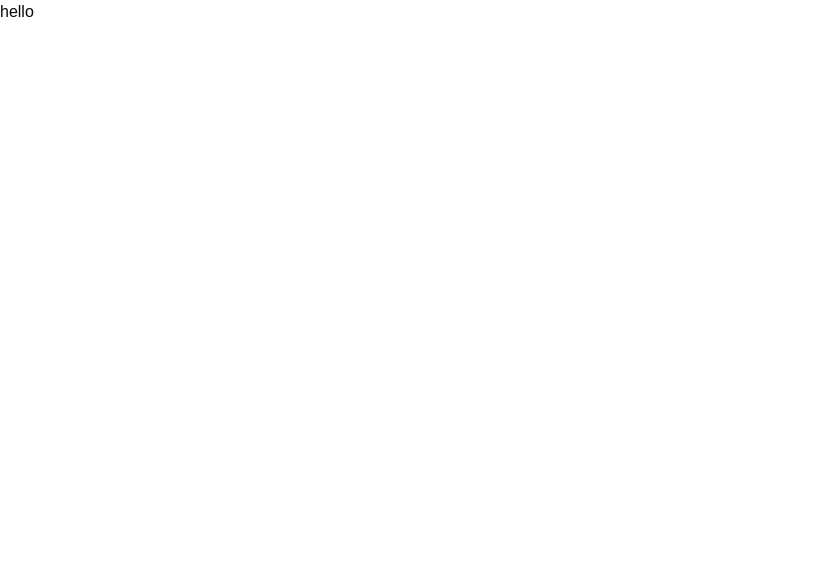
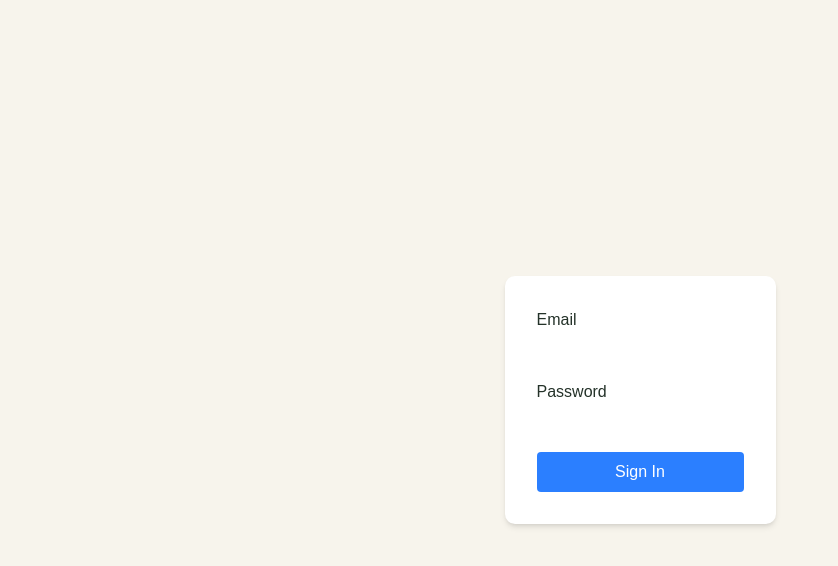
Before and after one commit to AhmedHesham303/aklnysa7-learning, a React (Vite) app: page / in a window 1280 px wide. Shown: the top 566 px of the page, without its empty margins (0-838 px from the left). Built offline with nearby package versions, Linux system fonts and the light colour scheme.

Commit message:
chore : initial color system design

```diff
--- a/src/index.css
+++ b/src/index.css
@@ -7,7 +7,7 @@
 
 @theme inline {
   --font-heading: var(--font-sans);
-    --font-sans: 'Inter Variable', sans-serif;
+  --font-sans: "Inter Variable", sans-serif;
   --color-sidebar-ring: var(--sidebar-ring);
   --color-sidebar-border: var(--sidebar-border);
   --color-sidebar-accent-foreground: var(--sidebar-accent-foreground);
@@ -39,6 +39,7 @@
   --color-card: var(--card);
   --color-foreground: var(--foreground);
   --color-background: var(--background);
+  --color-secondary-background: var(--secondary-background);
   --radius-sm: calc(var(--radius) * 0.6);
   --radius-md: calc(var(--radius) * 0.8);
   --radius-lg: var(--radius);
@@ -49,13 +50,21 @@
 }
 
 :root {
-    --background: oklch(1 0 0);
-    --foreground: oklch(0.145 0 0);
-    --card: oklch(1 0 0);
-    --card-foreground: oklch(0.145 0 0);
-    --popover: oklch(1 0 0);
-    --popover-foreground: oklch(0.145 0 0);
-    --primary: oklch(0.205 0 0);
+  --green-100: oklch(0.556 0.245 122.325);
+  --green-200: oklch(0.556 0.245 122.325);
+  --green-300: oklch(0.556 0.245 122.325);
+  --green-400: oklch(0.556 0.245 122.325);
+  --green-700: oklch(0.3 0.024 155);
+  --white-200: #f7f4ec;
+  --background: var(--white-200);
+  --foreground: var(--green-700);
+  --secondary-background: var(--white-200);
+  --foreground: var(--green-700);
+  --card: var(--white-200);
+  --card-foreground: var(--green-700);
+  --popover: var(--white-200);
+  --popover-foreground: var(--green-700);
+  --primary: var(--green-500);
   --primary-foreground: oklch(0.985 0 0);
   --secondary: oklch(0.97 0 0);
   --secondary-foreground: oklch(0.205 0 0);
@@ -124,7 +133,8 @@
   body {
     @apply bg-background text-foreground;
   }
-  button:not(:disabled), [role="button"]:not(:disabled) {
+  button:not(:disabled),
+  [role="button"]:not(:disabled) {
     cursor: pointer;
   }
   html {
--- a/src/pages/auth/index.tsx
+++ b/src/pages/auth/index.tsx
@@ -1,10 +1,43 @@
-import { Form, Formik } from "formik";
+import { useState } from "react";
+
 export default function AuthPage() {
+  const [email, setEmail] = useState("");
+  const [password, setPassword] = useState("");
   return (
-    <div>
-      <Formik initialValues={{ email: "", password: "" }} onSubmit={() => {}}>
-        <Form>hello</Form>
-      </Formik>
-    </div>
+    <form
+      className="flex justify-center items-center h-screen"
+      onSubmit={(e) => {
+        e.preventDefault();
+        console.log("Email:", email);
+        console.log("Password:", password);
+      }}
+    >
+      <div className="max-w-md flex flex-col gap-4 bg-white p-8 rounded-lg shadow-md">
+        <div className="flex flex-col gap-2">
+          <label htmlFor="email">Email</label>
+          <input
+            type="email"
+            id="email"
+            value={email}
+            onChange={(e) => setEmail(e.target.value)}
+          />
+        </div>
+        <div className="flex flex-col gap-2">
+          <label htmlFor="password">Password</label>
+          <input
+            type="password"
+            id="password"
+            value={password}
+            onChange={(e) => setPassword(e.target.value)}
+          />
+        </div>
+        <button
+          type="submit"
+          className="bg-blue-500 text-white py-2 px-4 rounded hover:bg-blue-600 transition-colors"
+        >
+          Sign In
+        </button>
+      </div>
+    </form>
   );
 }
```
Lines whose indentation alone changed are shown as unchanged.
